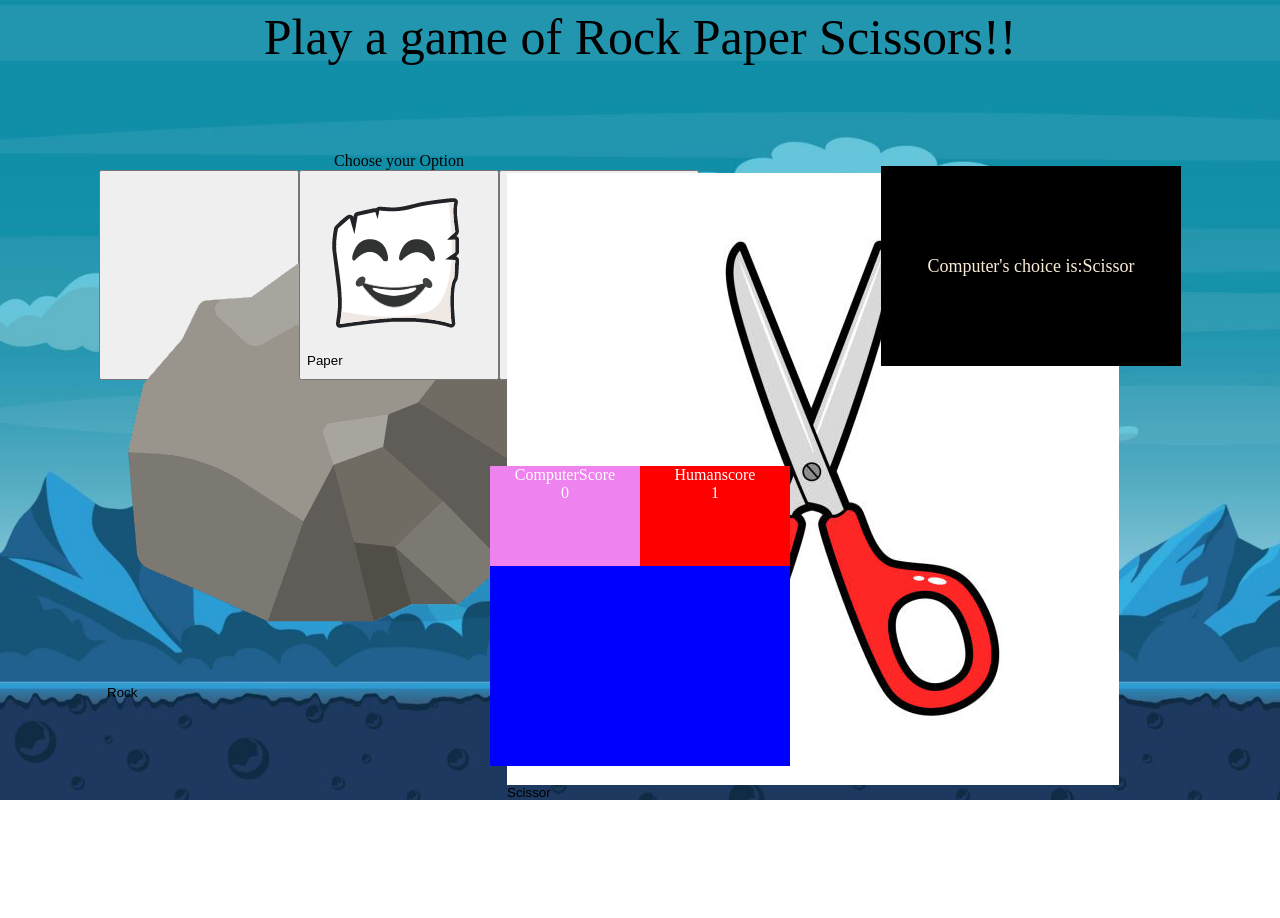
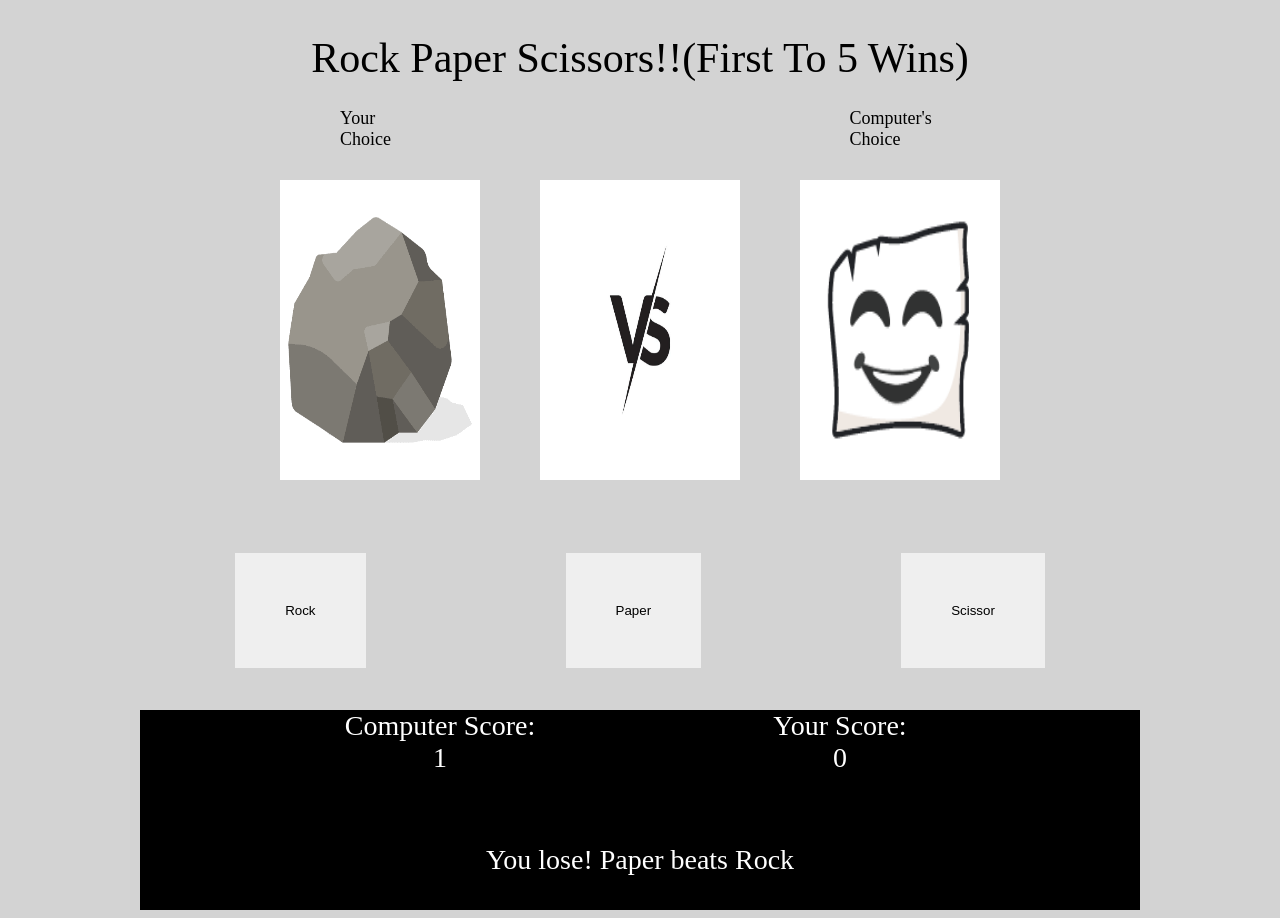
Before and after one commit to anandb104/rock-paper-scissors, a plain HTML site: page index.html in a window 1280 px wide. Both pictures are taken after a click on the button "Rock". Before the commit the page ends 800 px from the top, so only its background shows below. Drawn offline with Linux system fonts and the light colour scheme.

Commit message:
Change the ui and fix errors
The ui of the game was changed and errors related to game going over the 5 score was fixed.

```diff
--- a/index.html
+++ b/index.html
@@ -8,36 +8,44 @@
     <script src="./javascript.js" defer></script>
 </head>
 <body>
-    <div class="lu">Play a game of Rock Paper Scissors!!</div>
-    <div class="chu">
-    <div class="human">
-      <div class="pagal"> Choose your Option</div>
-      <div class="options">
-    <button id="one"><img src="images/rocker.png">Rock</button>
-    <button id="two"><img src="images/paper.png">Paper</button>
-    <button id="three"><img src="images/scissor.jpg">Scissor</button>
-</div>
+    <div class="rps-text">
+        Rock Paper Scissors!!(First To 5 Wins)
     </div>
-    <div class="choice">
-        <div class="compchoice"></div>
+    <div class="rps-images">
+        <div  class="header">
+        <div class="yourimg">Your Choice</div>
+        <div class="compimg">Computer's Choice</div>
+    </div>
+        <div class="img">
+    <div class="r-images"><img class='question' src='./images/qm.png'>
+    </div>
+    <div class="vs-images"><img class='lh' src='./images/vss.jpg'></div>
+    <div class="compchoice"><img class='question' src='./images/qm.png'></div>
     </div>
 </div>
-<div class="baap">
-    <div class="score">
-        <div class="com">
-        <div class="compscore2">ComputerScore</div>
-        <div class="compscore"></div>
+    <div class="buttons">
+    <div>
+    <button id="one">Rock</button>
     </div>
-    <div class="in">
-        <div class="humscore2">Humanscore</div>
-        <div class="humscore"></div>
+    <div>
+    <button id="two">Paper</button>
+    </div>
+     <div>
+    <button id="three">Scissor</button>
     </div>
     </div>
-</div>
-<div class="shoe">
-<div class="bhu">
-
-</div>
+    <div class="score-message">
+    <div class="score">
+        <div class="compscrtext">Computer Score:
+            <div class="compscore"></div>
+        </div>
+        <div class="humscrtext">Your Score:
+            <div class="humscore"></div>
+        </div>
+    </div>
+     <div class="message"></div>
+     <div class="playagain"></div>
+    </div>
 </div>
 </body>
 </html>
--- a/javascript.js
+++ b/javascript.js
@@ -1,14 +1,17 @@
-let x=Math.random();
+// let x=Math.random();
 // console.log(x);
 
 function getComputerChoice(number)
 {
-if(number<=0.33)return "Rock";
+if(number<=0.33)return "rock";
 else if(number > 0.33 && number <= 0.66)return "Scissor";
-else return "Paper";
+else return "paper";
 }
 
 // console.log(getComputerChoice(x));
+const img1=document.querySelector(".r-images");
+const img2=document.querySelector(".question");
+
 
 const rock=document.querySelector("#one");
 const paper=document.querySelector("#two");
@@ -17,10 +20,16 @@ const scissor=document.querySelector("#three");
 const div1=document.querySelector(".compchoice");
 const div2=document.querySelector(".compscore");
 const div3=document.querySelector(".humscore");
-const div4=document.querySelector(".bhu");
+const div4=document.querySelector(".message");
+
+const button1 = document.createElement("button");
+button1.classList.add("new");
+button1.textContent="Play Again?"
+button1.addEventListener("click",()=>location.reload());
+const div5=document.querySelector(".playagain");
 
 
-let input;
+// let input;
 // function playGame(){
 // rock.addEventListener("click",()=>{
 //     let x=Math.random()
@@ -66,7 +75,7 @@ let input;
 //         }
 // });
 // }
-function getHumanChoice(){
+function getHumanChoice(input){
 return input;
 }
 
@@ -80,43 +89,43 @@ function playRound(humanChoice, computerChoice) {
     //    console.log(`Your score=${humanScore} and computer score=${computerScore}.`);//string cocatenation
     div2.textContent=`${computerScore}`;
     div3.textContent=`${humanScore}`;
-    //    return "draw";
+    div4.textContent="Draw!!Both of you chose the same option!!";
 }
 else if(humanChoice.toUpperCase()=="ROCK" && computerChoice.toUpperCase()=="PAPER"){//error when rock and paper
     computerScore+=1;
     div2.textContent=`${computerScore}`;
     div3.textContent=`${humanScore}`;
-    // return "You lose! Paper beats Rock";
+    div4.textContent="You lose! Paper beats Rock";
 }
 else if(humanChoice.toUpperCase()=="PAPER" && computerChoice.toUpperCase()=="SCISSOR"){
     computerScore+=1;
     div2.textContent=`${computerScore}`;
     div3.textContent=`${humanScore}`;
-    // return "You lose! Scissor beats Paper";
+    div4.textContent="You lose! Scissor beats Paper";
 }
 else if(humanChoice.toUpperCase()=="ROCK" && computerChoice.toUpperCase()=="SCISSOR"){
     humanScore+=1;
     div2.textContent=`${computerScore}`;
     div3.textContent=`${humanScore}`;
-    // return "You Win! Rock beats Scissor";
+    div4.textContent="You Win! Rock beats Scissor";
 }
 else if(humanChoice.toUpperCase()=="SCISSOR" && computerChoice.toUpperCase()=="PAPER"){
     humanScore+=1;
     div2.textContent=`${computerScore}`;
     div3.textContent=`${humanScore}`;
-    // return "You Win! Scissor beats Paper";
+    div4.textContent="You Win! Scissor beats Paper";
 }
 else if(humanChoice.toUpperCase()=="PAPER" && computerChoice.toUpperCase()=="ROCK"){
     humanScore+=1;
     div2.textContent=`${computerScore}`;
     div3.textContent=`${humanScore}`;
-    // return "You Win! Paper beats Rock";
+    div4.textContent="You Win! Paper beats Rock";
 }
 else if(humanChoice.toUpperCase()=="SCISSOR" && computerChoice.toUpperCase()=="ROCK"){
     computerScore+=1;
     div2.textContent=`${computerScore}`;
     div3.textContent=`${humanScore}`;
-    // return "You lose! Rock beats Scissor";
+    div4.textContent="You lose! Rock beats Scissor";
 }
  }
 
@@ -143,49 +152,83 @@ function disableButtons() {
     paper.disabled = true;
     scissor.disabled = true;
 }
-function playGame(){
+    function playGame(){
     rock.addEventListener("click",()=>{
-        let x=Math.random()
         input="Rock";
-        div1.textContent=`Computer's choice is:${getComputerChoice(x)}`;
-        playRound(getHumanChoice(),getComputerChoice(x));
-        if(humanScore==5) {
-            div4.textContent+="Congrats you are a Winner :) ";
+        let x=Math.random();
+        let computerSelection = getComputerChoice(x);
+        console.log(x);
+        let humanSelection = getHumanChoice(input);
+        console.log(input);
+        img1.innerHTML = "<img class='lh'src='./images/rocker.png'>";
+        if(computerSelection=="rock")
+            div1.innerHTML = `<img class='lh'src='./images/${computerSelection}er.png'>`;
+            else{
+                div1.innerHTML = `<img class='lh'src='./images/${computerSelection}.png'>`;
+            }
+        playRound(humanSelection,computerSelection);
+        if(humanScore>=5) {
+            div4.textContent="Congrats you are the Winner :).Want to Play Again? ";
             disableButtons();
+            div5.appendChild(button1);
             }
-            else if(computerScore==5){
-                   div4.textContent+="Ha ha you are a loser :(";
+            else if(computerScore>=5){
+                   div4.textContent="Sorry you Lost :(.Want to Play Again?";
                    disableButtons();
+                   div5.appendChild(button1);
             }
 
     });
     paper.addEventListener("click",()=>{
-        let x=Math.random()
         input="Paper";
-        div1.textContent=`Computer's choice is:${getComputerChoice(x)}`;
-        playRound(getHumanChoice(),getComputerChoice(x));
-        if(humanScore==5) {
-            div4.textContent+="Congrats you are a Winner :)";
+        let x=Math.random();
+        let computerSelection = getComputerChoice(x);
+        console.log(x);
+        let humanSelection = getHumanChoice(input);
+        console.log(input);
+        img1.innerHTML = "<img class='lh'src='./images/paper.png'>"
+        if(computerSelection=="rock")
+        div1.innerHTML = `<img class='lh'src='./images/${computerSelection}er.png'>`;
+        else{
+            div1.innerHTML = `<img class='lh'src='./images/${computerSelection}.png'>`;
+        }
+        playRound(humanSelection,computerSelection);
+        if(humanScore>=5) {
+            div4.textContent="Congrats you are the Winner :).Want to Play Again?";
             disableButtons();
+            div5.appendChild(button1);
             }
-            else if(computerScore==5){
-                   div4.textContent+="Ha ha you are a loser :(";
+            else if(computerScore>=5){
+                   div4.textContent="Sorry you Lost :(.Want to Play Again?";
                    disableButtons();
+                   div5.appendChild(button1);
+
             }
     });
     scissor.addEventListener("click",()=>{
-        let x=Math.random()
         input="Scissor";
-        div1.textContent=`Computer's choice is:${getComputerChoice(x)}`;
-        playRound(getHumanChoice(),getComputerChoice(x));
-        if(humanScore==5) {
-            div4.textContent+="Congrats you are a Winner :)";
+        let x=Math.random();
+        let computerSelection = getComputerChoice(x);
+        console.log(x);
+        let humanSelection = getHumanChoice(input);
+        console.log(input);
+        img1.innerHTML = "<img class='lh'src='./images/scissor.png'>"
+        if(computerSelection=="rock")
+            div1.innerHTML = `<img class='lh'src='./images/${computerSelection}er.png'>`;
+            else{
+                div1.innerHTML = `<img class='lh'src='./images/${computerSelection}.png'>`;
+            }
+        playRound(humanSelection,computerSelection);
+        if(humanScore>=5) {
+            div4.textContent="Congrats you are the Winner :).Want to Play Again?";
             disableButtons();
+            div5.appendChild(button1);
             }
-            else if(computerScore==5){
-                   div4.textContent+="Ha ha you are a loser :(";
+            else if(computerScore>=5){
+                   div4.textContent="Sorry you Lost :(.Want to Play Again?";
                    disableButtons();
+                   div5.appendChild(button1);
             }
     });
-    }
-  playGame();
+}
+playGame();
--- a/style.css
+++ b/style.css
@@ -1,96 +1,133 @@
 body {
-    background-image: url('./images/bgi.jpg');
+    /* background-image: url('./images/bgi.jpg');
     background-repeat: no-repeat;
     background-attachment: fixed;
-    background-size: cover;
+    background-size: cover; */
+    background-color:lightgray;
+    display:flex;
+    flex-direction: column;
+    justify-content: center;
+    align-items: center;
+  }
+  .rps-text{
+   display:flex;
+   justify-content:center;
+   font-size:42px;
+   height:100px;
+   align-items:center;
+}
+.rps-images{
+   display:flex;
+   flex-direction:column;
+   background-color:lightgray;
+   justify-content:center;
+   align-items:center;
+   width:1000px;
+}
+.r-images{
+background-color:white;
+height:300px;
+width:200px;
+margin:30px;
+border-color: blue;
+}
+.buttons{
+   display:flex;
+   justify-content:center;
+   align-items:center;
+   height:200px;
+   gap: 200px;
+   width:1000px;
 }
 button{
+   padding:50px;
+   border:50px;
+}
+.lh{
+   height:300px;
+width:200px;
+}
+.compchoice{
+  background-color:white;
+   height:300px;
+   width:200px;
+   margin:30px;
+}
+.vs-images{
+      background-color:white;
+      height:300px;
+      width:200px;
+      margin:30px;
+      }
+      .img{
+         display: flex;
+      }
+      .header{
+         display:flex;
+         width:1000px;
+         gap:200px;
+      }
+      .compimg{
+         background-color:lightgray;
+         font-size: large;
+         margin-right:200px;
+         margin-left:250px;
+      }
+      .yourimg{
+         background-color:lightgray;
+         font-size: large;
+         margin-left:200px;
+      }
+      .question{
+      height:300px;
+      width:200px;
+      }
+      .score-message{
+         display:flex;
+         flex-direction:column;
+         width:1000px;
+         height:200px;
+         background-color:white;
+         background-color: black;
+      }
+      .score{
+         display:flex;
+         gap:200px;
+         height:100px;
+      }
+      .compscrtext{
+         margin-left:200px;
+         width:500px;
          display:flex;
         flex-direction: column;
-    width:200px;
-    height:210px;
+        color:white;
+        align-items:center;
+        font-size:28px;
+
       }
-  .human{
+      .humscrtext{
+         margin-right:200px;
+         width:500px;
+         color:white;
          display:flex;
         flex-direction: column;
-    align-items: center;
+        align-items:center;
+        font-size:28px;
+      }
+      .message{
+         color:white;
+         font-size:28px;
+         height:100px;
+         display: flex;
          justify-content: center;
-    height: 100vh;
-  }
-  .options{
-    display:flex;
-  }
- .choice{
-    width:300px;
-    height:200px;
-    background-color: black;
-    display: flex;
-    align-items: center;
-    justify-content: center;
- }
- .compchoice{
-    font-size: large;
-    color:antiquewhite
- }
- .chu{
-    display:flex;
-    justify-content: space-around;
-    align-items: center;
-    height:50vh;
- }
- .score{
-    background-color:white;
-    width:300px;
-    height:100px;
-    display:flex;
-
- }
- .com{
-    background-color: violet;
-    color: white;
-    height:100px;
-    width:150px;
-    display:flex;
-    flex-direction:column;
-    /* justify-content: center; */
          align-items:center;
       }
- /* .humscore{
-    background-color: black;
-    color: white;
-    height:40px;
- } */
- .baap{
-    display:flex;
-    justify-content: center;
- }
- .in{
-    background-color: red;
-    color: white;
-    height:100px;
-    width:150px;
-    display:flex;
-    flex-direction:column;
-    /* justify-content: center;why is it not coming in center */
-    align-items:center;
- }
-.lu{
-    display:flex;
-    justify-content: center;
-    font-size:50px;
-}
-.bhu{
-    background-color: blue;
-    width:300px;
-    height:200px;
-    color:pink;
-    font-size:large;
+      .playagain{
          display:flex;
          justify-content: center;
          align-items: center;
       }
-.shoe{
-    display:flex;
-    justify-content: center;
-    align-items: center;
+      .new{
+         padding:20px;
+         border:20px;
       }
```
Also changed, not shown: images/qm.png (added), images/scissor.png (renamed from images/scissor.jpg), images/vss.jpg (added). Lines whose indentation alone changed are shown as unchanged.
